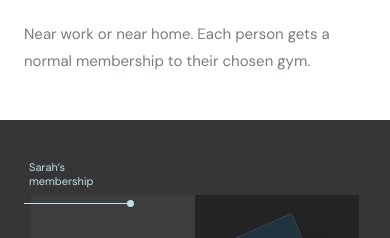
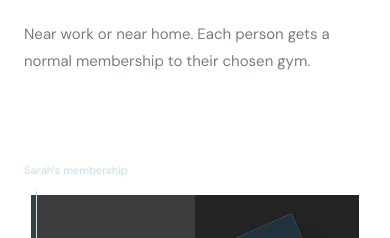
Before and after one commit to SoufianeElMameri/gym4work, a plain HTML site: page index.html in a window 390 px wide. Shown: the part 1290-1528 px from the top of the page. Drawn offline with Linux system fonts and the light colour scheme.

Commit message:
fix styles of the main page

```diff
--- a/script/app.js
+++ b/script/app.js
@@ -94,6 +94,35 @@
     {name:'Chloe', location:'Dublin 6', gym:'West Wood Club', theme:'westwood', logo:'./assets/west-wood.png'}
   ];
   const card = document.querySelector('.access-card');
+  // Move the existing label and line together; preserve their CSS orientation.
+  const pointer = document.querySelector('.membership-pointer');
+  const pointerLine = pointer.querySelector('i');
+  function positionMembershipPointer() {
+    const cardRect = card.getBoundingClientRect();
+    const rotation = new DOMMatrixReadOnly(getComputedStyle(card).transform);
+    const cornerX = cardRect.left + cardRect.width / 2
+      - rotation.a * card.offsetWidth / 2 - rotation.c * card.offsetHeight / 2;
+    const cornerY = cardRect.top + cardRect.height / 2
+      - rotation.b * card.offsetWidth / 2 - rotation.d * card.offsetHeight / 2;
+    const lineRect = pointerLine.getBoundingClientRect();
+    const dot = getComputedStyle(pointerLine, '::after');
+    const dotWidth = parseFloat(dot.width);
+    const dotHeight = parseFloat(dot.height);
+    const dotX = lineRect.left + (dot.left !== 'auto' ? parseFloat(dot.left)
+      : lineRect.width - parseFloat(dot.right) - dotWidth) + dotWidth / 2;
+    const dotY = lineRect.top + (dot.top !== 'auto' ? parseFloat(dot.top)
+      : lineRect.height - parseFloat(dot.bottom) - dotHeight) + dotHeight / 2;
+    const position = getComputedStyle(pointer);
+    pointer.style.left = (parseFloat(position.left) + cornerX + 10 - dotX) + 'px';
+    pointer.style.top = (parseFloat(position.top) + cornerY + 10 - dotY) + 'px';
+  }
+  const pointerObserver = new ResizeObserver(positionMembershipPointer);
+  pointerObserver.observe(card);
+  pointerObserver.observe(pointer);
+  pointerObserver.observe(card.parentElement);
+  window.addEventListener('resize', positionMembershipPointer);
+  document.fonts.ready.then(positionMembershipPointer);
+  positionMembershipPointer();
   const play = document.querySelector('.membership-play');
   const reducedMotion = window.matchMedia('(prefers-reduced-motion: reduce)');
   let selected = 0, paused = reducedMotion.matches, swap;
--- a/style/membership.css
+++ b/style/membership.css
@@ -102,7 +102,7 @@
 
 .membership-display {
   position:relative;
-  background:#363636;
+  background:white;
   display:flex;
   align-items:center;
   justify-content:center;
@@ -317,7 +317,7 @@
 
 }
 
-@media(min-width:701px) and (max-width:1200px) {
+@media(max-width:1200px) {
   .membership-pointer {
     top:calc(50% - 190px);
     left:8%;
@@ -382,17 +382,7 @@
     max-width:360px
   }
 
-  .membership-pointer {
-    top:35px;
-    left:24px;
-    width:110px;
-    transform:none
-  }
 
-  .membership-pointer span {
-    width:auto;
-    background:none
-  }
 
   .membership-caption {
     bottom:65px
```
